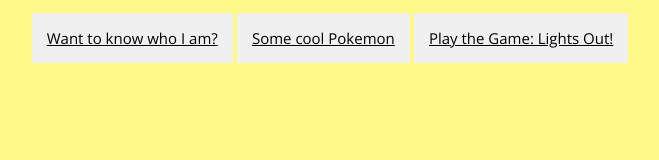
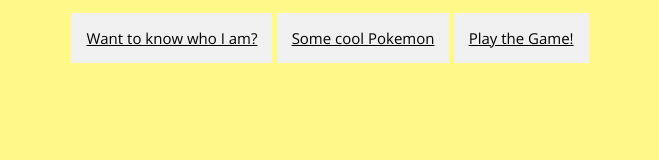
Before and after one commit to lisa-vong/rip, a plain HTML site: page tabs.html in a window 1280 px wide. Shown: the whole page, without its empty margins (310-969 px from the left). Drawn offline with nearby package versions, Linux system fonts and the light colour scheme.

Commit message:
Update tabs.html

```diff
--- a/tabs.html
+++ b/tabs.html
@@ -9,7 +9,7 @@
         <div align = center style = "padding-top: 5px;">
             <a href ="me.html" class = "button" target = "meframe">Want to know who I am?</a>
             <a href ="pokemon.html" class = "button" target = "meframe" style>Some cool Pokemon</a>
-            <a href ="game.html" class = "button" target = "meframe">Play the Game: Lights Out!</a>
+            <a href ="game.html" class = "button" target = "meframe">Play the Game!</a>
         </div>
     </body>
 </html>
```
